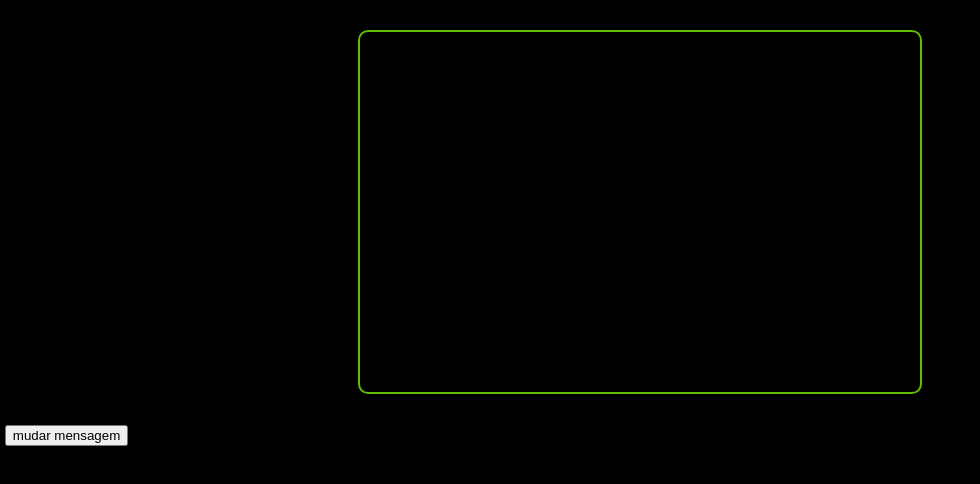
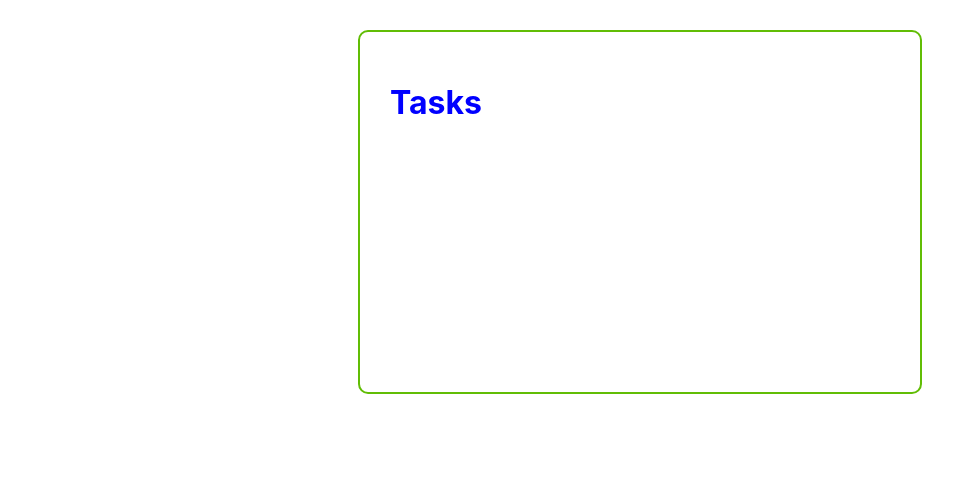
Before and after one commit to pedrohelias/react-courses, a React (Create React App) app in the folder curso_dicas_para_devs/: page / in a window 1280 px wide. Shown: the top 484 px of the page, without its empty margins (0-980 px from the left). Built offline with nearby package versions, Linux system fonts and the light colour scheme.

Commit message:
Adicionado até a props

```diff
--- a/curso_dicas_para_devs/src/App.js
+++ b/curso_dicas_para_devs/src/App.js
@@ -1,30 +1,42 @@
 import React, { useState } from "react";
 import './App.css';
+import Tasks from "./components/Tasks";
+
+const App = () => {
+  //let mensagem = "olá mundo!";
+  const [tasks, setTasks] = useState([ //lista de objetos
+
+    {
+    id: "1",
+    title: "Estudar programação!",
+    completed: false,
+
+    },
+
+    {
+
+    id: "2",
+    title: "Ler Livros",
+    completed: true,
+
+    },
 
 
-function App(){
-  // let mensagem = "uma mensagem aqui!"
-  const [mensagem, setMensagem] = useState(''); //o UseState me da o estado atual da variavel
-
-  function alteramsg(){
-
-    setMensagem("nova mensagem");
-  }
-
-  return (
-    <div>
-
-      <div className="container">
-        <h1>{mensagem}</h1>
-      </div>;
-
-      <button onClick={alteramsg}>
-        mudar mensagem
-      </button>;
-
-    </div>
-  );
-};
+]); //ao utilizar um state, sempre se coloca[variavel a ser alterada, nome da função que vai altera-la]
 
 
+  return(
+    <div>
+      <div className = "container">
+        <Tasks tasks={tasks}></Tasks>
+
+
+      </div>
+    </div>
+  )
+}
+
+
+//O App é o componente pai da tasks pois está renderizando a tasks
+
 export default App ;
--- /dev/null
+++ b/curso_dicas_para_devs/src/components/Tasks.js
@@ -0,0 +1,9 @@
+import React from "react";
+
+const Tasks  = (props) => {
+    console.log(props);
+
+    return <h1>Tasks</h1>;
+};
+
+export default Tasks;
--- a/curso_dicas_para_devs/src/index.css
+++ b/curso_dicas_para_devs/src/index.css
@@ -5,7 +5,7 @@ body {
     sans-serif;
   -webkit-font-smoothing: antialiased;
   -moz-osx-font-smoothing: grayscale;
-  background-color: black;
+  background-color: white;
   }
 
 code {
```
